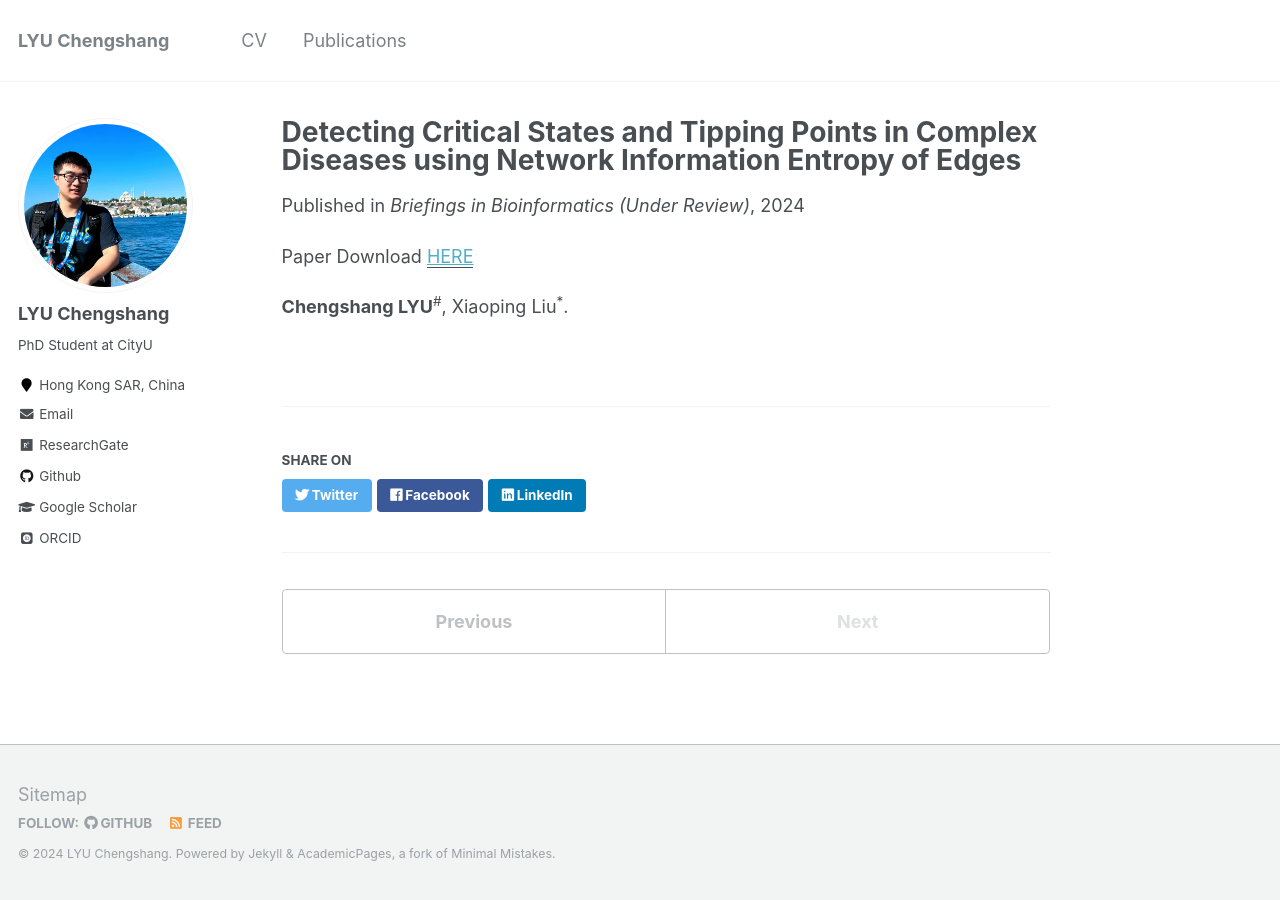
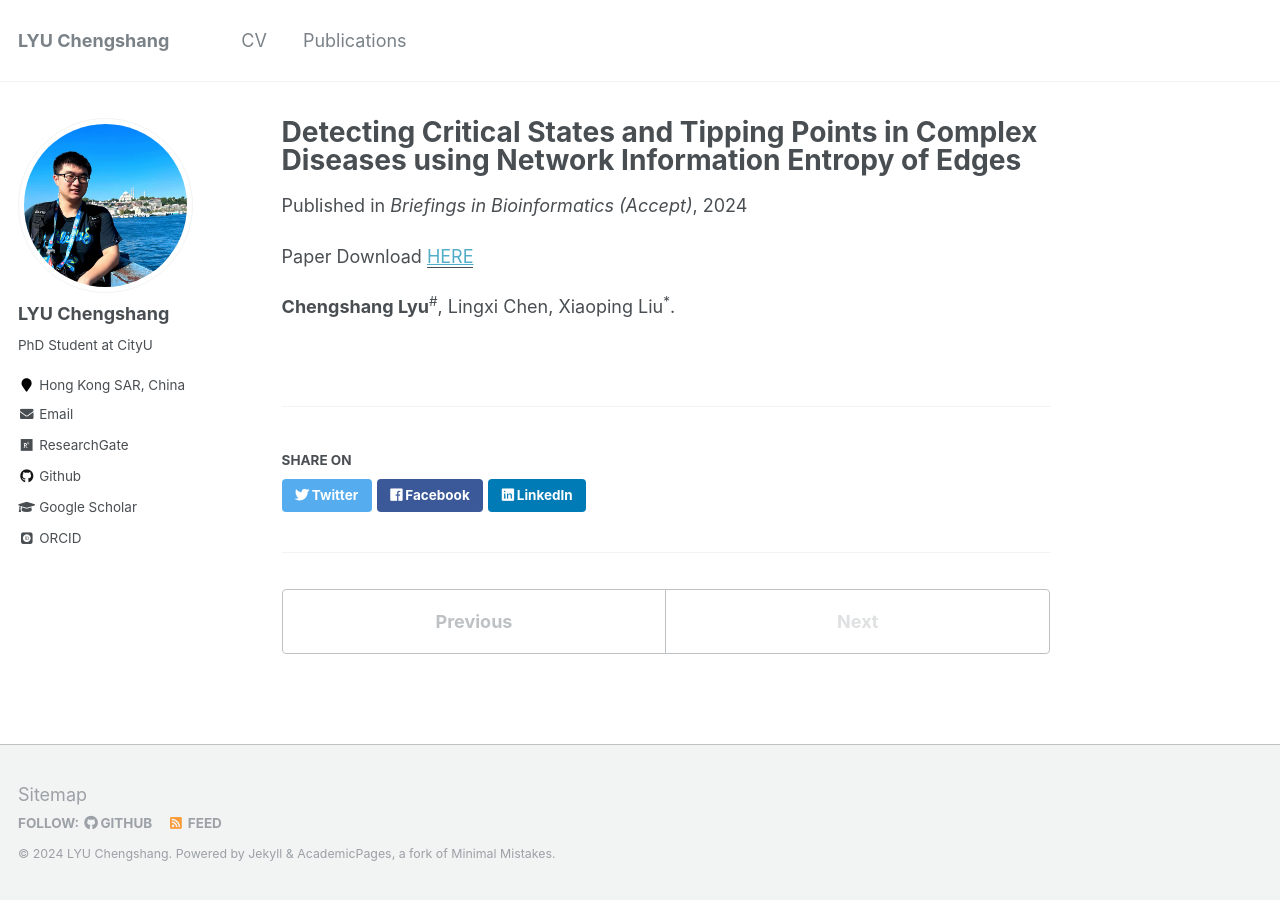
Before and after one commit to lllvcs/lllvcs.github.io, a Jekyll site: the page built from _publications/NIEE.md, in a window 1280 px wide. Built offline with Jekyll 4.4.1, drawn with Linux system fonts in a browser that asks for light colours; some web fonts are replaced.

Commit message:
Update NIEE.md

```diff
--- a/_publications/NIEE.md
+++ b/_publications/NIEE.md
@@ -2,9 +2,9 @@
 title: "Detecting Critical States and Tipping Points in Complex Diseases using Network Information Entropy of Edges"
 collection: publications
 permalink: /publication/NIEE
-date: 2024-04-01
-venue: 'Briefings in Bioinformatics (Under Review)'
+date: 2024-06-07
+venue: 'Briefings in Bioinformatics (Accept)'
 paperurl: 'https://me.lvcs.top/files/NIEE.pdf'
 ---
 
-<b>Chengshang LYU</b><sup>#</sup>, Xiaoping Liu<sup>*</sup>.
+<b>Chengshang Lyu</b><sup>#</sup>, Lingxi Chen, Xiaoping Liu<sup>*</sup>.
```
